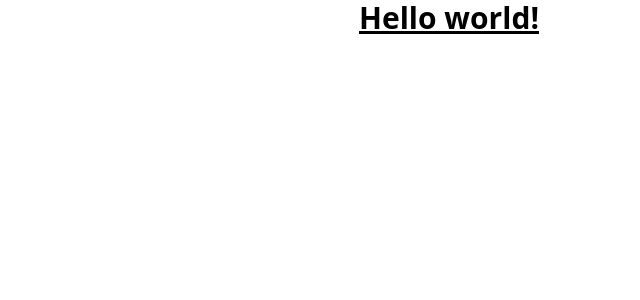
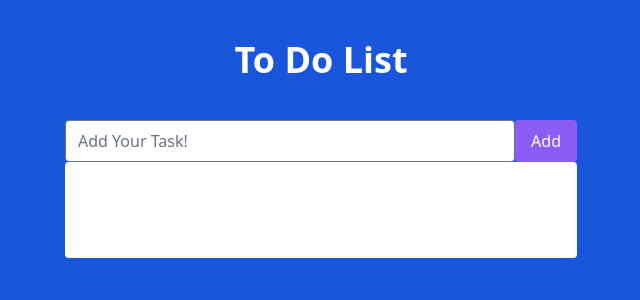
Before and after one commit to Muhammadjon01/Fly-task, a React (Create React App) app: page / in a window 1280 px wide. Shown: the top 300 px of the page, without its empty margins (191-831 px from the left). Built offline with nearby package versions, Linux system fonts and the light colour scheme.

Commit message:
I push Add Task-part!

```diff
--- a/src/App.js
+++ b/src/App.js
@@ -1,10 +1,10 @@
-import logo from "./logo.svg";
 import "./App.css";
+import Todos from "./container/Todos/Todos";
 
 function App() {
   return (
-    <div className="App">
-      <h1 className="text-3xl font-bold underline">Hello world!</h1>
+    <div className="App bg-white">
+      <Todos />
     </div>
   );
 }
--- /dev/null
+++ b/src/components/Todo/Todo.jsx
@@ -0,0 +1,21 @@
+import React from "react";
+
+function Todo(props) {
+  const { text } = props;
+  return (
+    <div className="w-full flex flex-col bg-[#cecece] rounded">
+      <div className="text-start flex flex-row justify-between px-3">
+        <ul className="my-4">
+          <li>{text}</li>
+
+        </ul>
+        <div className="space-x-2 mt-4 items-end">
+            <button className="rounded p-1 bg-green-500">Complite</button>
+            <button className="rounded p-1 bg-red-800">Delete</button>
+          </div>
+      </div>
+    </div>
+  );
+}
+
+export default Todo;
--- /dev/null
+++ b/src/container/Todos/Todos.jsx
@@ -0,0 +1,57 @@
+import React from "react";
+import { useState } from "react";
+import Todo from "../../components/Todo/Todo";
+
+function Todos() {
+  const [text, setText] = useState("");
+  const [todos, setTodos] = useState([]);
+
+  const handleChange = (e) => {
+    const { value } = e.target;
+    setText(value);
+  };
+
+  const addTodo = () => {
+    let newTodos = [...todos, { id: new Date().getTime(), text: text }];
+    setTodos(newTodos);
+    setText("");
+  };
+
+  return (
+    <div className="bg-blue-700">
+      <div className="w-[80%] h-screen bg-white-600">
+        <div className="w-[50%] mx-auto">
+          <h1 className="text-4xl font-bold py-10 text-center text-white">
+            To Do List
+          </h1>
+          <div className="flex justify-between">
+            <input
+              className="w-[550px] rounded"
+              type="text"
+              value={text}
+              onChange={handleChange}
+              placeholder="Add Your Task!"
+            />
+            <button
+              className="text-white rounded px-4 py-2 bg-violet-500 hover:bg-violet-600"
+              onClick={addTodo}
+            >
+              Add
+            </button>
+          </div>
+        </div>
+
+        <div className="w-[50%] bg-white rounded mx-auto py-10">
+          <div className="bg-white space-y-2 mx-auto my-4 px-4">
+            {todos.length > 0 &&
+              todos.map((elem) => {
+                return <Todo key={elem.id} text={elem.text} />;
+              })}
+          </div>
+        </div>
+      </div>
+    </div>
+  );
+}
+
+export default Todos;
```
